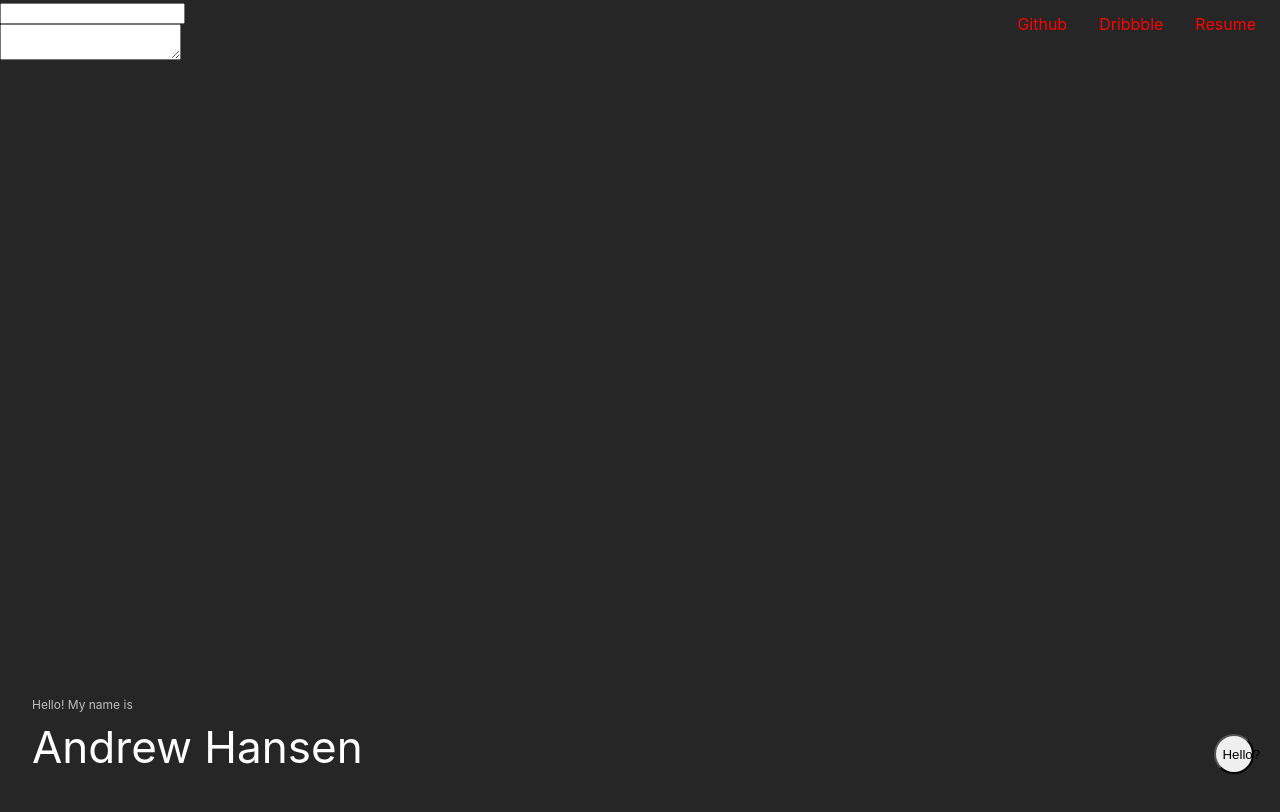
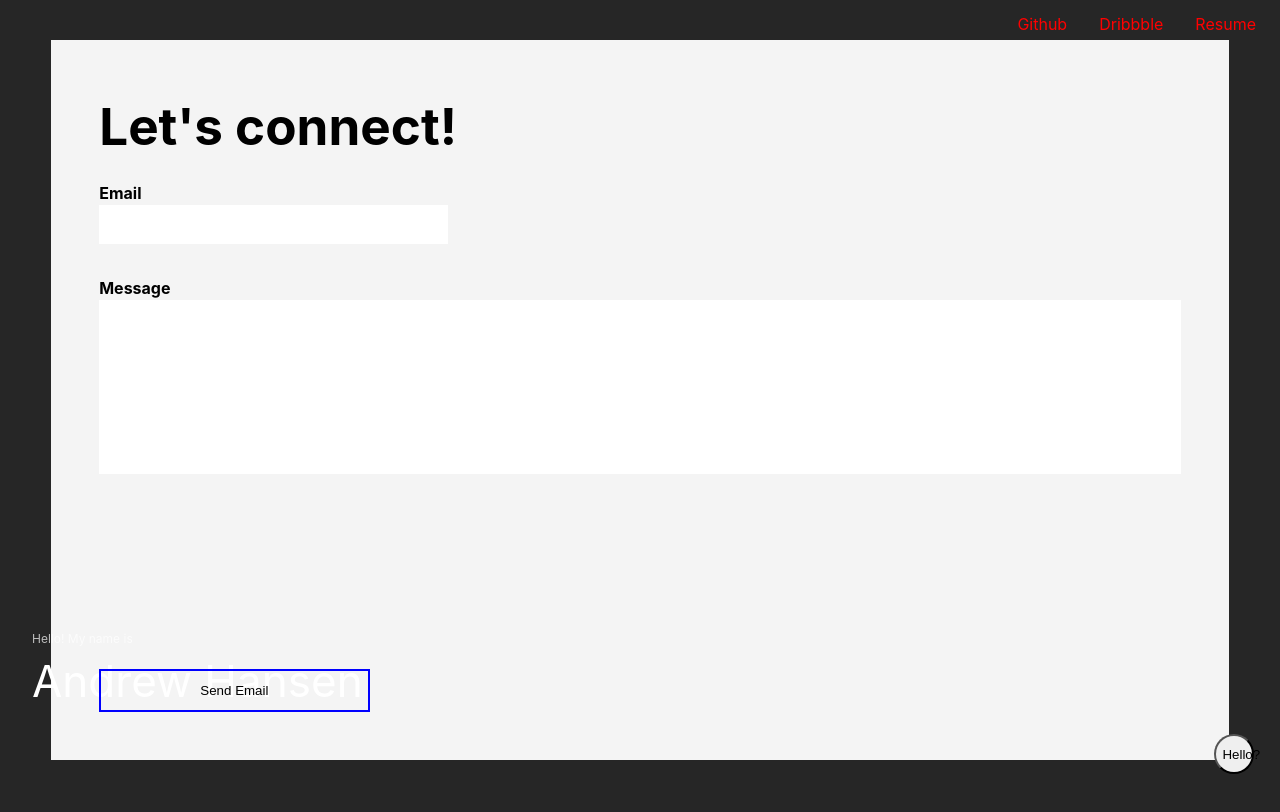
Before and after one commit to mbsAndrew/personal-website, a React (Create React App) app in the folder frontend/: page / in a window 1280 px wide. Both pictures are taken after a click on the button "Hello?". Shown: the top 812 px of the page. Built offline with nearby package versions, Linux system fonts and the light colour scheme; no server answers.

Commit message:
contact form connect to API

```diff
--- a/frontend/src/Components/Contact/Contact.js
+++ b/frontend/src/Components/Contact/Contact.js
@@ -4,14 +4,13 @@ import styles from './contact.module.scss';
 
 const Contact = () => {
     const [isOpen, setOpen] = useState(false);
-    console.log(styles);
     return (
         <>
             <button className={styles.toggle} onClick={() => setOpen(!isOpen)}>
                 Hello?
             </button>
             {isOpen &&
-                <div className={styles.contact}>
+                <div className={`${styles.contact} ${isOpen && styles.open}`}>
                     <Form />
                 </div>
             }
--- a/frontend/src/Components/Contact/Form.js
+++ b/frontend/src/Components/Contact/Form.js
@@ -1,30 +1,72 @@
 import React, { useState } from 'react';
+import { emailRegex } from '../../utils';
+import styles from './contact.module.scss';
 
 const Form = () => {
     const [showError, setError] = useState(false);
     const [email, setEmail] = useState("");
     const [msg, setMsg] = useState("");
 
-    const validateMsg = (e) => {
-
+    const updateInput = (e) => {
+        const { type, value } = e.currentTarget;
+        if (type.includes("email")) {
+            setEmail(value);
+        } else {
+            //validate length;
+            setMsg(value);
+        }
     }
 
-
-    const validateEmail = (e) => {
-
+    const validateSend = () => {
+        if (email.match(emailRegex) && msg !== "") {
+            //send email
+            alert("valid");
+            fetch("/api/email/send", {
+                method: 'POST',
+                headers: {
+                    "Content-Type": "application/json"
+                },
+                body: JSON.stringify({
+                    email: email,
+                    msg: msg
+                })
+            })
+            .then(res => res.json())
+            .then(data => {
+                console.log(data);
+            });
+        } else {
+            //show error
+            alert("ERROR!");
+        }
     }
 
+    console.log(email);
+    console.log(msg);
     return (
-        <div className={"contact__container"}>
-            <div className={"contact__input input"}>
-                <label className={"input__label"}></label>
-                <input className={"input__email"} type={"email"} value={email} onInput={validateEmail} />
+        <div className={`contact__container ${styles.container}`}>
+            <h3 className={styles.title}>
+                Let's connect!
+            </h3>
+            <div className={styles.row}>
+                <label className={styles.label}>Email</label>
+                <input
+                    className={`${styles.email} ${styles.input}`}
+                    type={"email"}
+                    value={email}
+                    onInput={updateInput}
+                />
             </div>
-            <div className={"contact__input"}>
-                <label className={"input__label"}></label>
-                <textarea className={"input__msg"} onInput={validateMsg}>
+            <div className={styles.row}>
+                <label className={styles.label}>Message</label>
+                <textarea className={`${styles.msg} ${styles.input}`} onInput={updateInput} rows={10}>
                     {msg}
                 </textarea>
+            </div>
+            <div className={`${styles.row} ${styles.end}`}>
+                <button className={styles.button} onClick={validateSend}>
+                    Send Email
+                </button>
             </div>
         </div>
     );
--- a/frontend/src/Components/Contact/contact.module.scss
+++ b/frontend/src/Components/Contact/contact.module.scss
@@ -1,5 +1,79 @@
+$black: black;
+$input_padding: 0.75rem;
+
 .contact {
     display: flex;
+    height: 0;
+    width: 0;
+    transition: all 0.25s ease-in-out;
+    position: fixed;
+    top: 0;
+    right: 0;
+    bottom: 0;
+    left: 0;
+
+    &.open {
+        height: 100vh;
+        width: 100vw;
+        z-index: 5;
+    }
+
+    .title {
+        color: $black;
+        font-size: 4vw;
+    }
+
+    .container {
+        margin: 5vh 4vw;
+        height: auto;
+        width: 100%;
+        background: rgba($color: #fff, $alpha: 0.95);
+        padding: 3rem;
+        display: flex;
+        flex-direction: column;
+        justify-content: space-around;
+    }
+
+    .input {
+        border: none;
+        outline: #f8f8f8;
+        padding: $input_padding;
+    }
+
+    .label {
+        color: $black;
+        font-weight: bolder;
+    }
+
+    .email {
+        width: 30%;
+    }
+
+    .msg {
+        resize: none;
+    }
+
+    .row {
+        display: flex;
+        flex-direction: column;
+        margin: 1rem 0;
+
+        &.end {
+            flex: 1;
+            justify-content: flex-end;
+            margin-bottom: 0;
+
+            .button {
+                align-self: flex-start;
+                min-width: 25%;
+                background: none;
+                cursor: pointer;
+                border: 2px solid blue;
+                padding: $input_padding;
+            }
+        }
+    }
+
 }
 
 .toggle {
@@ -10,4 +84,5 @@
     height: 40px;
     width: 40px;
     border-radius: 50%;
+    z-index: 10;
 }
--- /dev/null
+++ b/frontend/src/utils/index.js
@@ -0,0 +1 @@
+export const emailRegex = /^[a-zA-Z0-9.!#$%&'*+/=?^_`{|}~-]+@[a-zA-Z0-9-]+(?:\.[a-zA-Z0-9-]+)*$/;
```
